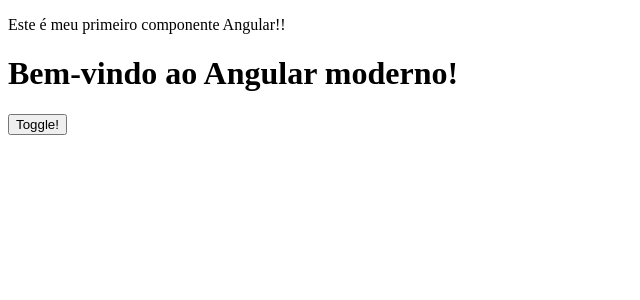
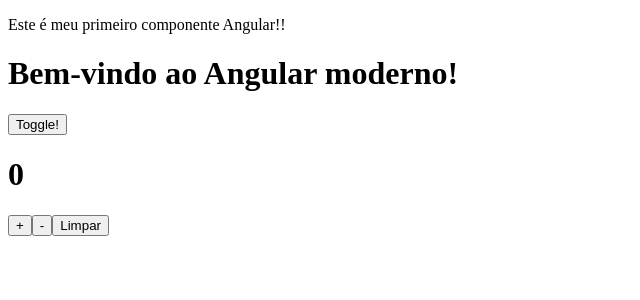
Before and after one commit to marcionavarro/modern-angular, an Angular app: page / in a window 1280 px wide. Shown: the top 300 px of the page, without its empty margins (0-640 px from the left). Built offline with nearby package versions, Linux system fonts and the light colour scheme.

Commit message:
05: Introducing Signals

```diff
--- a/src/app/hello/hello.html
+++ b/src/app/hello/hello.html
@@ -1,9 +1,10 @@
 <p>Este é meu primeiro componente Angular!!</p>
 
 <h1>{{ title }}</h1>
-<button
-[disabled]="isDisabled"
-(click)="onClick()"
->
-  Toggle!
-</button>
+<button [disabled]="isDisabled" (click)="onClick()">Toggle!</button>
+
+<h1>{{ count() }}</h1>
+
+<button (click)="increateCounter()">+</button>
+<button (click)="decreaseCounter()">-</button>
+<button (click)="resetCounter()">Limpar</button>
--- a/src/app/hello/hello.ts
+++ b/src/app/hello/hello.ts
@@ -1,4 +1,4 @@
-import { Component } from '@angular/core';
+import { Component, signal } from '@angular/core';
 
 @Component({
   selector: 'app-hello',
@@ -7,7 +7,6 @@
   styleUrl: './hello.scss',
 })
 export class Hello {
-
   protected title = 'Bem-vindo ao Angular moderno!';
   protected isDisabled = false;
 
@@ -15,4 +14,18 @@
     console.log('Botão clicado!');
     this.isDisabled = !this.isDisabled;
   }
+
+  protected count = signal(0);
+
+  increateCounter() {
+    this.count.update((value) => value + 1);
+  }
+
+  decreaseCounter() {
+    this.count.update((value) => value - 1);
+  }
+
+  resetCounter() {
+    this.count.set(0);
+  }
 }
```
